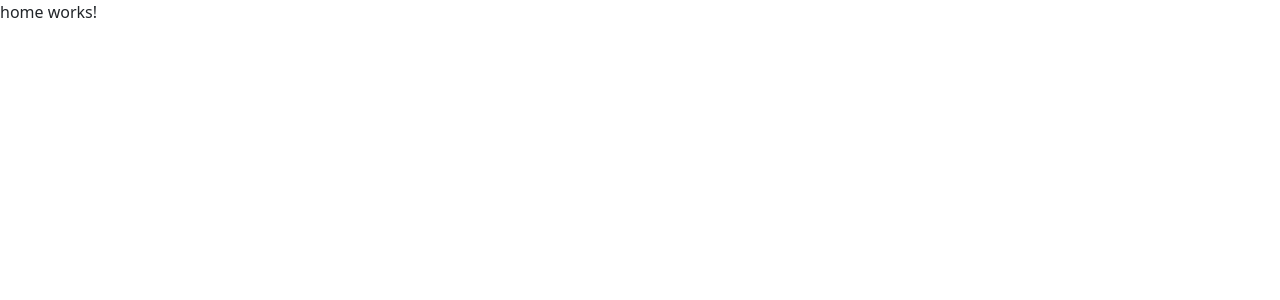
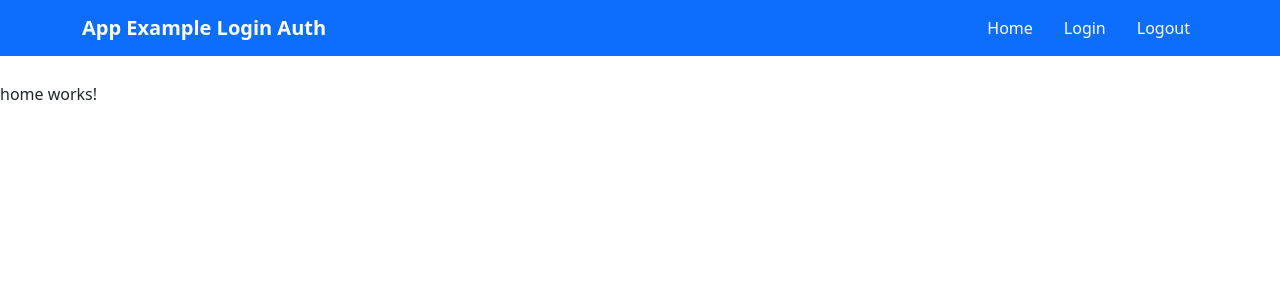
Before and after one commit to cidaluna/login-auth-angular-using-json-server, an Angular app: page /home in a window 1280 px wide. Shown: the top 300 px of the page. Built offline with nearby package versions, Linux system fonts and the light colour scheme.

Commit message:
Add bootstrap header navbar

```diff
--- a/src/app/app.component.html
+++ b/src/app/app.component.html
@@ -1,2 +1,2 @@
-
+<app-header></app-header>
 <router-outlet></router-outlet>
--- a/src/app/app.component.ts
+++ b/src/app/app.component.ts
@@ -1,11 +1,12 @@
+import { CommonModule } from '@angular/common';
 import { Component } from '@angular/core';
-import { CommonModule } from '@angular/common';
 import { RouterOutlet } from '@angular/router';
+import { HeaderComponent } from "./shared/components/header/header.component";
 
 @Component({
   selector: 'app-root',
   standalone: true,
-  imports: [CommonModule, RouterOutlet],
+  imports: [CommonModule, RouterOutlet, HeaderComponent],
   templateUrl: './app.component.html',
   styleUrls: ['./app.component.css']
 })
--- a/src/app/shared/components/header/header.component.css
+++ b/src/app/shared/components/header/header.component.css
@@ -0,0 +1,24 @@
+a{
+  cursor: pointer;
+}
+
+header {
+  width: 100%;
+  margin: 0 auto; /* Centraliza horizontalmente */
+  margin-bottom: 1.6rem;
+}
+
+.header-container {
+  width: 100%; /* Certifica que o conteúdo ocupe toda a largura do header */
+}
+
+header .navbar-brand {
+  font-weight: bold;
+  color: #fff;
+}
+
+header .nav-link {
+  margin-left: 15px;
+  font-size: 16px;
+  color: #fff;
+}
--- a/src/app/shared/components/header/header.component.html
+++ b/src/app/shared/components/header/header.component.html
@@ -1 +1,30 @@
-<p>header works!</p>
+<header>
+  <nav class="navbar navbar-expand-lg navbar-primary bg-primary">
+    <div class="container header-container">
+      <!-- Logo no canto superior esquerdo -->
+      <a class="navbar-brand" routerLink="/">
+        <span>App Example<strong> Login Auth</strong></span>
+      </a>
+
+      <!-- Botão para dispositivos móveis -->
+      <button class="navbar-toggler" type="button" data-bs-toggle="collapse" data-bs-target="#navbarNav" aria-controls="navbarNav" aria-expanded="false" aria-label="Toggle navigation">
+        <span class="navbar-toggler-icon"></span>
+      </button>
+
+      <!-- Links no canto superior direito -->
+      <div class="collapse navbar-collapse justify-content-end" id="navbarNav">
+        <ul class="navbar-nav">
+          <li class="nav-item">
+            <a class="nav-link" routerLink="/home">Home</a>
+          </li>
+          <li class="nav-item">
+            <a class="nav-link" routerLink="/login">Login</a>
+          </li>
+          <li class="nav-item">
+            <a class="nav-link">Logout</a>
+          </li>
+        </ul>
+      </div>
+    </div>
+  </nav>
+</header>
--- a/src/app/shared/components/header/header.component.ts
+++ b/src/app/shared/components/header/header.component.ts
@@ -1,9 +1,10 @@
 import { Component } from '@angular/core';
+import { RouterModule } from '@angular/router';
 
 @Component({
   selector: 'app-header',
   standalone: true,
-  imports: [],
+  imports: [RouterModule],
   templateUrl: './header.component.html',
   styleUrl: './header.component.css'
 })
```
